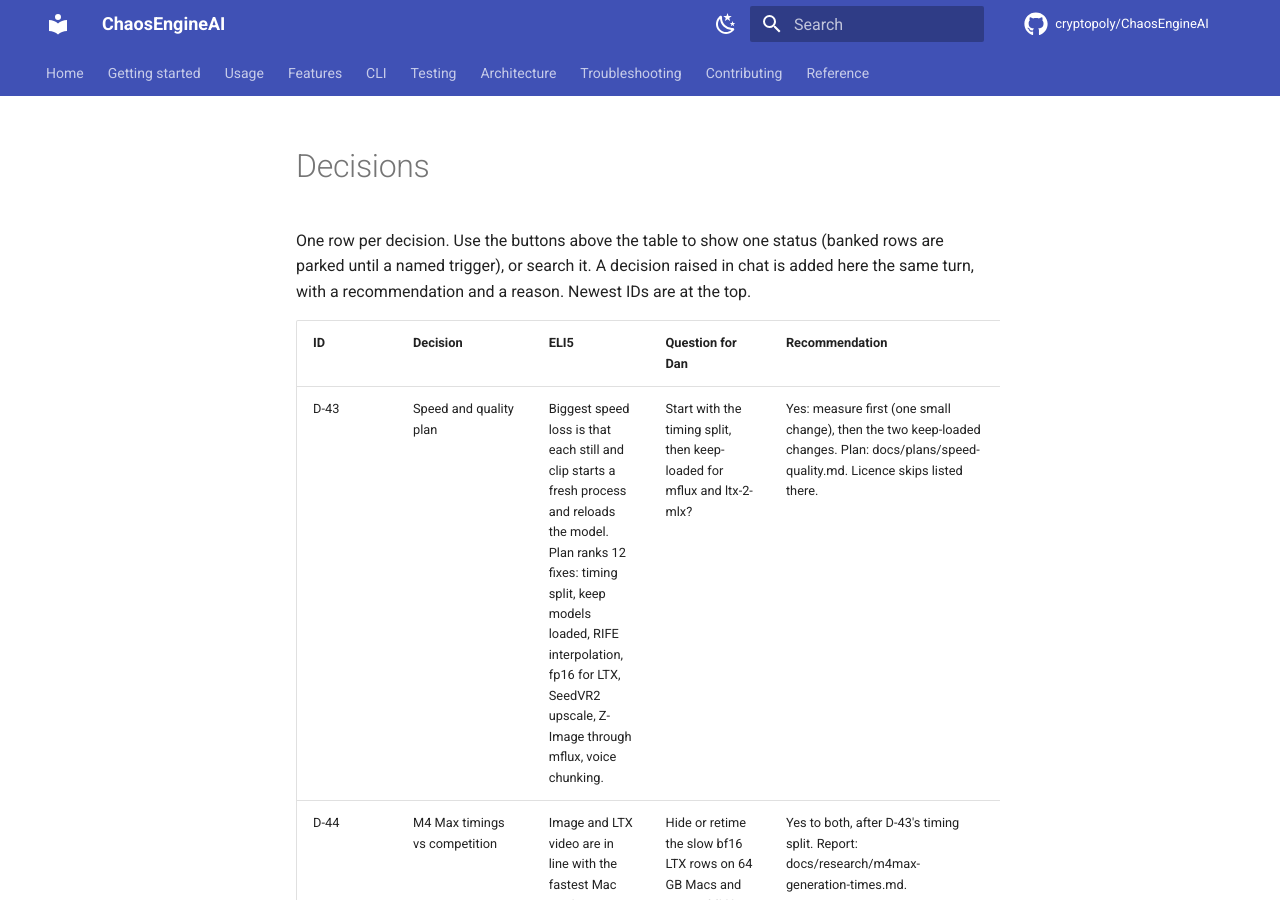
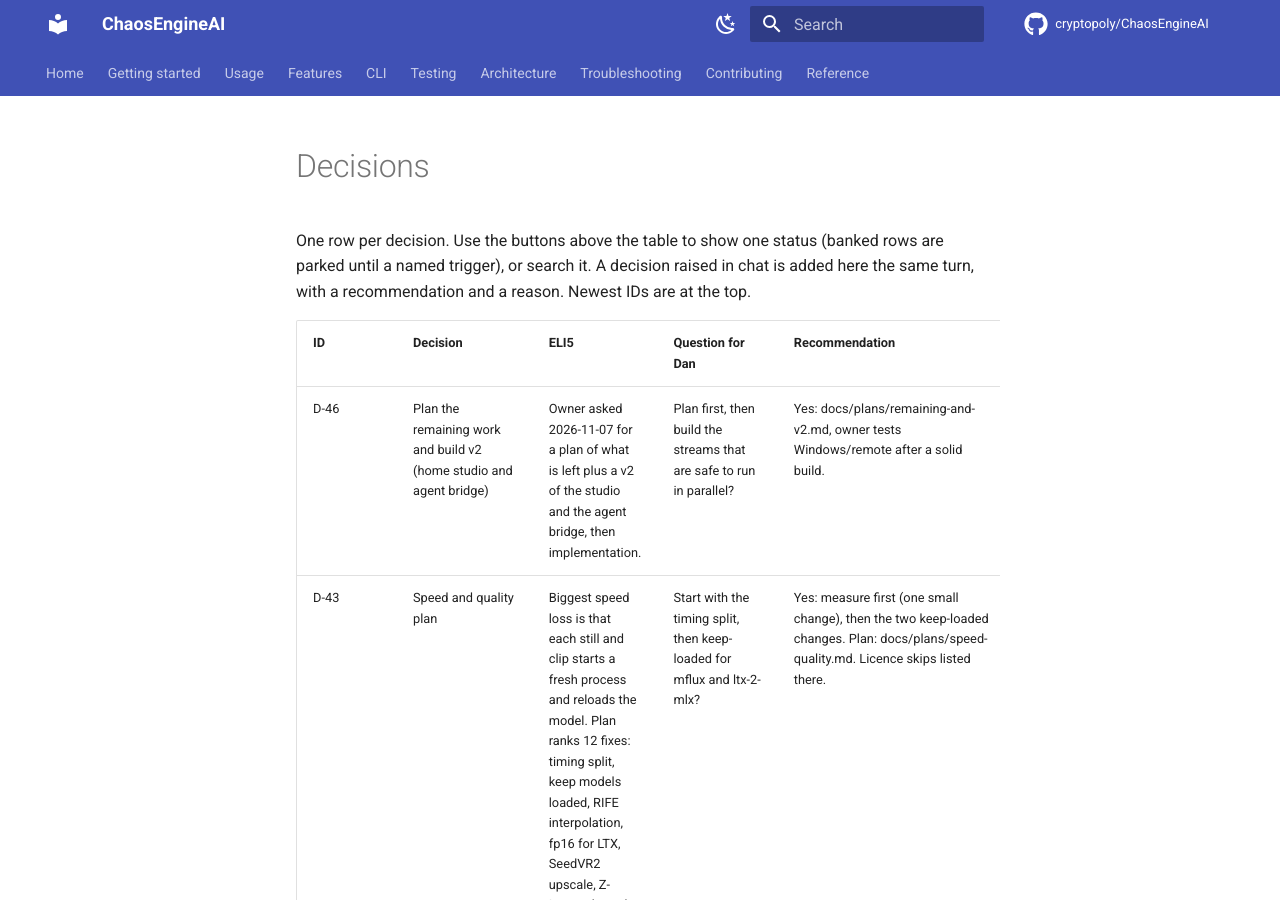
Before and after one commit to cryptopoly/ChaosEngineAI, an MkDocs documentation site: the page built from docs/hub/decisions.md, in a window 1280 px wide and 900 px high. Built offline with MkDocs 1.6.1 and Material for MkDocs 9.7.7, drawn with Linux system fonts in a browser that asks for light colours; comment, search, counter and statistics services are not loaded.

Commit message:
docs(hub): owner decisions D-35 to D-40, new D-45 D-46

```diff
--- a/docs/hub/decisions.md
+++ b/docs/hub/decisions.md
@@ -10,12 +10,13 @@
 
 | ID | Decision | ELI5 | Question for Dan | Recommendation | Status | Date | Links |
 |---|---|---|---|---|---|---|---|
+| D-46 | Plan the remaining work and build v2 (home studio and agent bridge) | Owner asked 2026-11-07 for a plan of what is left plus a v2 of the studio and the agent bridge, then implementation. | Plan first, then build the streams that are safe to run in parallel? | Yes: docs/plans/remaining-and-v2.md, owner tests Windows/remote after a solid build. | open | 2026-11-07 | |
 | D-43 | Speed and quality plan | Biggest speed loss is that each still and clip starts a fresh process and reloads the model. Plan ranks 12 fixes: timing split, keep models loaded, RIFE interpolation, fp16 for LTX, SeedVR2 upscale, Z-Image through mflux, voice chunking. | Start with the timing split, then keep-loaded for mflux and ltx-2-mlx? | Yes: measure first (one small change), then the two keep-loaded changes. Plan: docs/plans/speed-quality.md. Licence skips listed there. | open | 2026-11-07 | [plan](https://github.com/cryptopoly/ChaosEngineAI/blob/feat/home-studio/docs/plans/speed-quality.md) |
 | D-44 | M4 Max timings vs competition | Image and LTX video are in line with the fastest Mac runtimes; music is faster than other Mac reports; Wan video (diffusers on MPS) and old bf16 LTX rows are slower; voice is fast but only Kokoro. | Hide or retime the slow bf16 LTX rows on 64 GB Macs and test an MLX path for Wan? | Yes to both, after D-43's timing split. Report: docs/research/m4max-generation-times.md. | open | 2026-11-07 | [report](https://github.com/cryptopoly/ChaosEngineAI/blob/feat/home-studio/docs/research/m4max-generation-times.md) |
 | D-42 | Chat back at the top of the sidebar | Chat is the most used tab; it goes above the Make section again. | | Done: Dashboard, Chat, then Make, then Run (Benchmarks, Tools). | decided | 2026-11-07 | |
 | D-41 | Terms of use on first launch; no "Made with AI" end card | Users disclose AI content themselves, so the visible end card is gone. A one-screen terms notice (responsibility, disclosure, no impersonation, voice consent, model licences) shows once and again when its version changes. | | Done: end card removed (old projects still load); the metadata tag and the forced tag for cloned voices stay; terms accepted and dated in settings, re-readable in Settings > General. | decided | 2026-11-07 | |
-| D-36 | Music: loudness of a stand-alone track | ACE-Step can raise every track so its loudest moment sits just under the top (-1 dBFS), or leave the level as the model made it. | Keep the -1 dBFS peak for tracks in the Music Library (current default), or keep the raw level and let the mixer set loudness? | Keep -1 dBFS peak for stand-alone tracks (loud enough on its own, nothing clips); the mixer loudness-normalises every lane anyway, so films are unaffected. Owner asked for ELI5 + competitor view 2026-11-07; answered in chat, awaiting a yes. | open | 2026-11-07 | [music](https://github.com/cryptopoly/ChaosEngineAI/blob/feat/music-backend/docs/features/music.md) |
-| D-37 | Music: the `pytorch-wavelets` licence | One package the music pack installs says "Free To Use But Restricted" on PyPI, although the parts ACE-Step uses are MIT. | Accept it as MIT for the parts used, or first try dropping it from the music pack? | Drop pytorch-wavelets from music_requirements.txt and keep pywavelets (MIT). It is used only for the optional DCW correction; ACE-Step skips it when missing. Smoke-test a generation before closing FU-138. See docs/research/licences-wavelets-ffmpeg.md. | decided (owner asked for check 2026-11-07; MIT parts, DCW-only, drop it) | 2026-11-07 | [FU-138](tracker/open.md) |
+| D-36 | Music: loudness of a stand-alone track | ACE-Step can raise every track so its loudest moment sits just under the top (-1 dBFS), or leave the level as the model made it. | Keep the -1 dBFS peak for tracks in the Music Library (current default), or keep the raw level and let the mixer set loudness? | Keep -1 dBFS peak for stand-alone tracks (loud enough on its own, nothing clips); the mixer loudness-normalises every lane anyway, so films are unaffected. Owner asked for ELI5 + competitor view 2026-11-07; answered in chat, awaiting a yes. | decided (owner 2026-11-07: yes) | 2026-11-07 | [music](https://github.com/cryptopoly/ChaosEngineAI/blob/feat/music-backend/docs/features/music.md) |
+| D-37 | Music: the `pytorch-wavelets` licence | One package the music pack installs says "Free To Use But Restricted" on PyPI, although the parts ACE-Step uses are MIT. | Accept it as MIT for the parts used, or first try dropping it from the music pack? | Drop pytorch-wavelets from music_requirements.txt and keep pywavelets (MIT). It is used only for the optional DCW correction; ACE-Step skips it when missing. Smoke-test a generation before closing FU-138. See docs/research/licences-wavelets-ffmpeg.md. | decided (owner 2026-11-07: agreed; project is fully open source) | 2026-11-07 | [FU-138](tracker/open.md) |
 | D-23 | Image and video input (reference images) for the Studios and agents | Today the app and the agent can only describe a picture in words. This lets them hand over a picture too: "make a video that starts from this poster", "same character, new scene". | Build it in the order: video start / end image first, then image reference, then the Studio picker? | Yes. LTX can take start / end images and the mflux tools can take reference images, so it is mostly wiring; start with video because it needs no new model. Plan: [media-input](https://github.com/cryptopoly/ChaosEngineAI/blob/feat/media-input/docs/plans/media-input.md). | decided (owner asked for it 2026-11-06) | 2026-11-06 | [plan](https://github.com/cryptopoly/ChaosEngineAI/blob/feat/media-input/docs/plans/media-input.md) |
 | D-24 | Remove the prompt Enhance feature | The Enhance button needed a downloaded model just to rewrite a prompt, and the "auto-enhance short prompts" switch quietly changed what you typed. Both are removed, with the backend route, the CLI command, the API call, strings and docs. | Remove both the model-based button and the no-model auto-enhance switch? | Yes. You asked to drop "enhance"; the switch is the same idea and hides edits to your prompt. Easy to bring back from git if short prompts turn out worse without it. | decided (owner asked 2026-11-06) | 2026-11-06 | |
 | D-25 | Add music generation (a Music Studio and an agent tool) | Films made in the app have voice and clip sound but no music that runs across the cuts. An open music model would make the package complete: picture, speech, sound and music. | Spike ACE-Step 1.5 (local, has an MLX build, can make songs with vocals) as the first music model? | Yes, as a spike first: check its licence on the model card, speed and quality on this Mac, then wire a `make_music` tool and a Music tab. Stable Audio Open for sound effects can follow. Not decided until the spike reports. | decided (owner agreed 2026-11-06: ACE-Step first; other engines kept as options) | 2026-11-06 | |
@@ -28,10 +29,10 @@
 | D-32 | Release and branch order | The new work stacks on unmerged branches while v0.9.9 is held. | Merge agent bridge and media input as v0.9.10 first, then ship Music and Storyboard as v0.10.0? | Yes, when you are ready to merge (on hold at your request). | decided (owner agreed 2026-11-06 on the order; the merge itself stays on hold until the owner says go) | 2026-11-06 | [plan](https://github.com/cryptopoly/ChaosEngineAI/blob/feat/media-input/docs/plans/home-studio.md) |
 | D-33 | Storyboard before music | Music on a Mac is the biggest unknown; the storyboard is the higher-value, lower-risk feature. | Build the storyboard core beside the music spike, not after music? | Yes (the review asked for it). | decided (owner agreed 2026-11-06) | 2026-11-06 | [plan](https://github.com/cryptopoly/ChaosEngineAI/blob/feat/media-input/docs/plans/home-studio.md) |
 | D-34 | Labelling AI output | EU-style rules want machine-readable marking; file tags are easy to strip. | Mark exported MP4 and audio in metadata ; add an audio watermark too? | Metadata plus optional end card now; your call on a watermark. | decided (owner 2026-11-07: drop the visible end card; users disclose themselves; first-run terms screen instead; metadata tag and cloned-voice tag stay) | 2026-11-06 | [plan](https://github.com/cryptopoly/ChaosEngineAI/blob/feat/media-input/docs/plans/home-studio.md) |
-| D-35 | ffmpeg licence | The ffmpeg we ship is a GPL build and the notices file does not mention it. | Add a GPL notice and source offer now, or move to an LGPL build? | Recommended: download on demand, LGPL build, SHA-256 checked (BtbN lgpl for Windows/Linux, own build for macOS); needs an encoder chooser (VideoToolbox/NVENC/openh264) because x264 drops out. Until then keep GPL build + notice. Report: docs/research/licences-wavelets-ffmpeg.md. | reopened (owner asked 2026-11-07 about bundling vs user download) | 2026-11-06 | [plan](https://github.com/cryptopoly/ChaosEngineAI/blob/feat/media-input/docs/plans/home-studio.md) |
+| D-35 | ffmpeg licence | The ffmpeg we ship is a GPL build and the notices file does not mention it. | Add a GPL notice and source offer now, or move to an LGPL build? | Recommended: download on demand, LGPL build, SHA-256 checked (BtbN lgpl for Windows/Linux, own build for macOS); needs an encoder chooser (VideoToolbox/NVENC/openh264) because x264 drops out. Until then keep GPL build + notice. Report: docs/research/licences-wavelets-ffmpeg.md. | decided (owner 2026-11-07: download on demand, LGPL build, SHA-256 checked) | 2026-11-06 | [plan](https://github.com/cryptopoly/ChaosEngineAI/blob/feat/media-input/docs/plans/home-studio.md) |
 | D-38 | Agents and storyboard files | An agent could import any file on the machine into a project and then download it inside an export. Now an agent may only use upload: handles or files inside the app's own output folders; the UI is unchanged and can still pick any file. | Keep this rule? (Remote agents must upload files first, now including sound and video, not only images.) | Yes: it keeps the promise that downloads come only from the app's own folders. | decided (done in code; owner may reverse) | 2026-11-07 | |
 | D-39 | Unloading the music model while a track is being made | Unload used to kill the running job and report a confusing failure. | Refuse the unload with a plain message (done), or cancel the job first? | Refuse: nothing is lost and the user chooses to Cancel. | decided (done in code; owner may reverse) | 2026-11-07 | |
-| D-40 | Storyboard clips need LTX-2.3 or 2.5 | A clip started from a still (and continue from the previous shot) only works on LTX-2.3 / 2.5. Other video models used to silently make a text-only clip; now the batch skips them with a plain reason. | Accept this product limit for the first release? | Yes for now; adding image input to another video model is its own piece of work. | open | 2026-11-07 | |
+| D-40 | Storyboard clips need LTX-2.3 or 2.5 | A clip started from a still (and continue from the previous shot) only works on LTX-2.3 / 2.5. Other video models used to silently make a text-only clip; now the batch skips them with a plain reason. | Accept this product limit for the first release? | Yes for now; adding image input to another video model is its own piece of work. | decided (owner 2026-11-07: understood; revisit when new models appear) | 2026-11-07 | |
 | D-22 | Slim `CLAUDE.md`: move the Follow-Ups Tracker out | `CLAUDE.md` is read in full at the start of every session and by every helper agent. It is 273 KB (about 68,000 tokens), and the tracker is most of it, so every agent pays for the whole tracker before it starts work. | Move the FU rows to `docs/hub/tracker/` as the source of truth and keep only the rules and checklists in `CLAUDE.md`? | Done: `CLAUDE.md` 273 KB to 22.5 KB (about 5,500 tokens); rows in `FOLLOW_UPS.md`. Agents start much cheaper, and the hub keeps every row. Do it before the agent-bridge build, which will use several agents. Ties in with D-17 if the hub later moves to a private repo. | done | 2026-11-06 | [FU-131](tracker/open.md) |
 | D-21 | Agent bridge (MCP tools for image, video and voice): build it | Let other AI assistants press the app's "make a picture / video / voice" buttons through a proper, labelled control panel instead of guessing. | Go ahead and build v1 (about 3 days)? | Yes, after v0.9.10 ships: an in-app `/mcp` endpoint, a small stdio relay and a one-page skill. | open | 2026-11-06 | [plan](https://github.com/cryptopoly/ChaosEngineAI/blob/release/v0.9.10/docs/plans/agent-bridge.md), [PR 127](https://github.com/cryptopoly/ChaosEngineAI/pull/127), [FU-126](tracker/open.md) |
 | D-20 | Agent bridge: app and agent jobs share one queue | Only one big job runs at a time, whoever asked for it, so the computer doesn't fall over. | | Yes. | decided | 2026-11-06 | [plan](https://github.com/cryptopoly/ChaosEngineAI/blob/release/v0.9.10/docs/plans/agent-bridge.md) |
```
